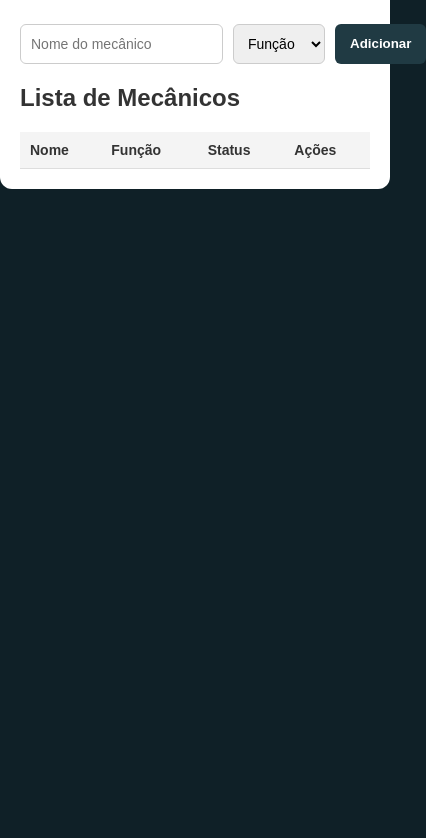
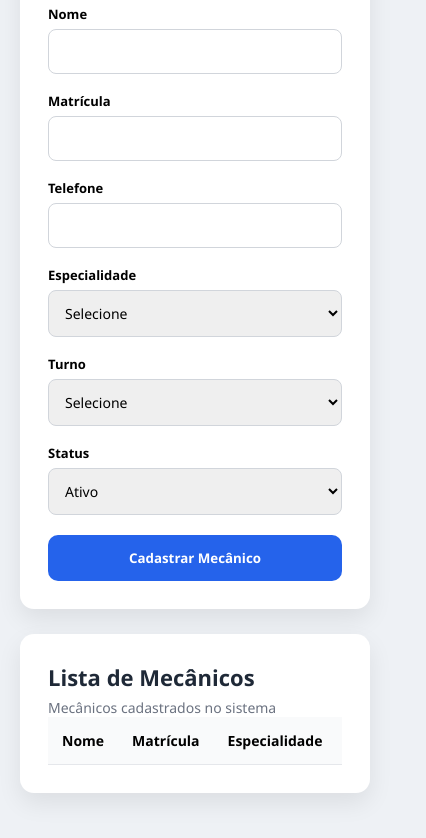
Before and after one commit to Matheussousa282/Chamados-Mecanica, a website: page public/mecanico.html in a window 390 px wide. Shown: the part 118-956 px from the top of the page, 426 px wide, since content can reach past the window. Before the commit the page ends 844 px from the top, so only its background shows below. Drawn offline with Linux system fonts and the light colour scheme; no server answers.

Commit message:
Add files via upload

```diff
--- a/public/mecanico.html
+++ b/public/mecanico.html
@@ -2,62 +2,101 @@
 <html lang="pt-BR">
 <head>
 <meta charset="UTF-8">
-<title>Gestão de Mecânicos</title>
 <meta name="viewport" content="width=device-width, initial-scale=1.0">
+<title>Cadastro de Mecânicos</title>
 
 <style>
+* {
+  box-sizing: border-box;
+  font-family: "Segoe UI", Roboto, Arial, sans-serif;
+}
+
 body {
   margin: 0;
-    font-family: Arial, Helvetica, sans-serif;
-    background: #0f2027;
-    color: #fff;
+  background: #eef1f5;
 }
 
-header {
-    background: #203a43;
-    padding: 15px 20px;
-    font-size: 20px;
-    font-weight: bold;
+.page {
+  max-width: 1100px;
+  margin: auto;
+  padding: 20px;
 }
 
-.container {
-    max-width: 900px;
-    margin: 20px auto;
-    background: #ffffff;
-    color: #333;
-    padding: 20px;
-    border-radius: 12px;
+.card {
+  background: #fff;
+  border-radius: 14px;
+  box-shadow: 0 10px 25px rgba(0,0,0,.08);
+  padding: 28px;
+  margin-bottom: 25px;
 }
 
-h2 {
-    margin-top: 0;
+.header h1 {
+  margin: 0;
+  font-size: 22px;
+  color: #1f2937;
 }
 
-.form {
+.header p {
+  margin: 6px 0 0;
+  color: #6b7280;
+  font-size: 14px;
+}
+
+.form-grid {
+  margin-top: 20px;
   display: grid;
-    grid-template-columns: 2fr 1fr auto;
-    gap: 10px;
-    margin-bottom: 20px;
+  grid-template-columns: repeat(3, 1fr);
+  gap: 18px;
+}
+
+.form-group {
+  display: flex;
+  flex-direction: column;
+}
+
+label {
+  font-size: 13px;
+  font-weight: 600;
+  margin-bottom: 6px;
 }
 
 input, select {
-    padding: 10px;
-    border-radius: 6px;
-    border: 1px solid #ccc;
+  padding: 12px;
+  border-radius: 8px;
+  border: 1px solid #d1d5db;
   font-size: 14px;
 }
 
-button {
-    padding: 10px 15px;
-    border: none;
-    border-radius: 6px;
-    cursor: pointer;
-    font-weight: bold;
+input:focus, select:focus {
+  outline: none;
+  border-color: #2563eb;
+  box-shadow: 0 0 0 3px rgba(37,99,235,.15);
 }
 
-.btn-add {
-    background: #203a43;
+.actions {
+  margin-top: 20px;
+  display: flex;
+  justify-content: flex-end;
+}
+
+button {
+  background: #2563eb;
   color: #fff;
+  border: none;
+  padding: 14px 28px;
+  border-radius: 10px;
+  font-weight: 600;
+  cursor: pointer;
+}
+
+button:hover {
+  background: #1e40af;
+}
+
+/* ================= LISTA ================= */
+
+.table-wrapper {
+  overflow-x: auto;
 }
 
 table {
@@ -66,125 +105,201 @@ table {
 }
 
 th, td {
-    padding: 10px;
-    text-align: left;
-    border-bottom: 1px solid #ddd;
+  padding: 14px;
+  border-bottom: 1px solid #e5e7eb;
   font-size: 14px;
 }
 
 th {
-    background: #f4f4f4;
+  background: #f9fafb;
+  text-align: left;
 }
 
-.status-ativo {
-    color: #2ecc71;
-    font-weight: bold;
+.status {
+  padding: 6px 12px;
+  border-radius: 20px;
+  font-size: 12px;
+  font-weight: 600;
+  display: inline-block;
 }
 
-.status-inativo {
-    color: #e74c3c;
-    font-weight: bold;
+.status.ativo {
+  background: #dcfce7;
+  color: #166534;
 }
 
-.btn-ativar {
-    background: #2ecc71;
-    color: #fff;
+.status.inativo {
+  background: #fee2e2;
+  color: #991b1b;
 }
 
-.btn-inativar {
-    background: #e74c3c;
-    color: #fff;
+/* =============== MOBILE ================= */
+@media (max-width: 900px) {
+  .form-grid {
+    grid-template-columns: 1fr;
+  }
+
+  .actions {
+    justify-content: stretch;
+  }
+
+  button {
+    width: 100%;
+  }
 }
 </style>
 </head>
-
 <body>
 
-<header>🧑‍🔧 Gestão de Mecânicos</header>
+<div class="page">
 
-<div class="container">
-    <h2>Cadastrar Mecânico</h2>
-
-    <div class="form">
-        <input type="text" id="nome" placeholder="Nome do mecânico">
-        <select id="funcao">
-            <option value="">Função</option>
-            <option>Costura</option>
-            <option>Corte</option>
-            <option>Geral</option>
-        </select>
-        <button class="btn-add" onclick="cadastrar()">Adicionar</button>
+  <!-- ================= CADASTRO ================= -->
+  <div class="card">
+    <div class="header">
+      <h1>Cadastro de Mecânicos</h1>
+      <p>Preencha os dados do mecânico</p>
     </div>
 
-    <h2>Lista de Mecânicos</h2>
+    <form id="formMecanico">
+      <div class="form-grid">
 
+        <div class="form-group">
+          <label>Nome</label>
+          <input type="text" id="nome" required>
+        </div>
+
+        <div class="form-group">
+          <label>Matrícula</label>
+          <input type="text" id="matricula" required>
+        </div>
+
+        <div class="form-group">
+          <label>Telefone</label>
+          <input type="text" id="telefone">
+        </div>
+
+        <div class="form-group">
+          <label>Especialidade</label>
+          <select id="especialidade" required>
+            <option value="">Selecione</option>
+            <option>Mecânica Geral</option>
+            <option>Elétrica</option>
+            <option>Hidráulica</option>
+            <option>Automação</option>
+          </select>
+        </div>
+
+        <div class="form-group">
+          <label>Turno</label>
+          <select id="turno" required>
+            <option value="">Selecione</option>
+            <option>Manhã</option>
+            <option>Tarde</option>
+            <option>Noite</option>
+          </select>
+        </div>
+
+        <div class="form-group">
+          <label>Status</label>
+          <select id="status">
+            <option value="Ativo">Ativo</option>
+            <option value="Inativo">Inativo</option>
+          </select>
+        </div>
+
+      </div>
+
+      <div class="actions">
+        <button type="submit">Cadastrar Mecânico</button>
+      </div>
+    </form>
+  </div>
+
+  <!-- ================= LISTA ================= -->
+  <div class="card">
+    <div class="header">
+      <h1>Lista de Mecânicos</h1>
+      <p>Mecânicos cadastrados no sistema</p>
+    </div>
+
+    <div class="table-wrapper">
       <table>
         <thead>
           <tr>
             <th>Nome</th>
-                <th>Função</th>
+            <th>Matrícula</th>
+            <th>Especialidade</th>
+            <th>Turno</th>
             <th>Status</th>
-                <th>Ações</th>
           </tr>
         </thead>
-        <tbody id="lista"></tbody>
+        <tbody id="listaMecanicos"></tbody>
       </table>
+    </div>
+  </div>
+
 </div>
 
 <script>
-let mecanicos = [];
+const form = document.getElementById("formMecanico");
+const tbody = document.getElementById("listaMecanicos");
 
-function cadastrar() {
-    const nome = document.getElementById("nome").value.trim();
-    const funcao = document.getElementById("funcao").value;
+// ================= LISTAR =================
+async function carregarMecanicos() {
+  const res = await fetch("/api/mecanicos");
+  const dados = await res.json();
 
-    if (!nome || !funcao) {
-        alert("Preencha nome e função");
-        return;
-    }
+  tbody.innerHTML = "";
 
-    mecanicos.push({
-        nome,
-        funcao,
-        ativo: true
-    });
-
-    document.getElementById("nome").value = "";
-    document.getElementById("funcao").value = "";
-
-    render();
-}
-
-function alternarStatus(index) {
-    mecanicos[index].ativo = !mecanicos[index].ativo;
-    render();
-}
-
-function render() {
-    const lista = document.getElementById("lista");
-    lista.innerHTML = "";
-
-    mecanicos.forEach((m, i) => {
-        lista.innerHTML += `
+  dados.forEach(m => {
+    tbody.innerHTML += `
       <tr>
         <td>${m.nome}</td>
-                <td>${m.funcao}</td>
-                <td class="${m.ativo ? 'status-ativo' : 'status-inativo'}">
-                    ${m.ativo ? 'ATIVO' : 'INATIVO'}
-                </td>
+        <td>${m.matricula}</td>
+        <td>${m.especialidade}</td>
+        <td>${m.turno}</td>
         <td>
-                    <button
-                        class="${m.ativo ? 'btn-inativar' : 'btn-ativar'}"
-                        onclick="alternarStatus(${i})">
-                        ${m.ativo ? 'Inativar' : 'Ativar'}
-                    </button>
+          <span class="status ${m.status.toLowerCase()}">
+            ${m.status}
+          </span>
         </td>
       </tr>
     `;
   });
 }
 
-render();
+// ================= CADASTRAR =================
+form.addEventListener("submit", async e => {
+  e.preventDefault();
+
+  const data = {
+    nome: nome.value,
+    matricula: matricula.value,
+    telefone: telefone.value,
+    especialidade: especialidade.value,
+    turno: turno.value,
+    status: status.value
+  };
+
+  const res = await fetch("/api/mecanicos", {
+    method: "POST",
+    headers: { "Content-Type": "application/json" },
+    body: JSON.stringify(data)
+  });
+
+  const result = await res.json();
+
+  if (res.ok) {
+    alert("Mecânico cadastrado com sucesso!");
+    form.reset();
+    carregarMecanicos();
+  } else {
+    alert(result.error || "Erro ao cadastrar");
+  }
+});
+
+// INIT
+carregarMecanicos();
 </script>
 
 </body>
```
Lines whose indentation alone changed are shown as unchanged.
